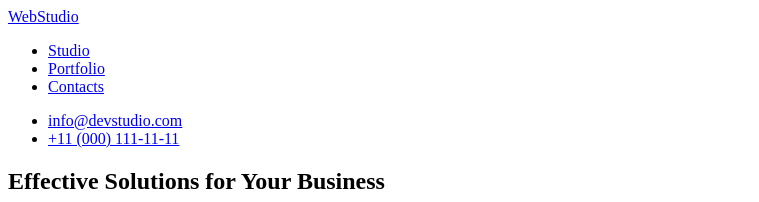
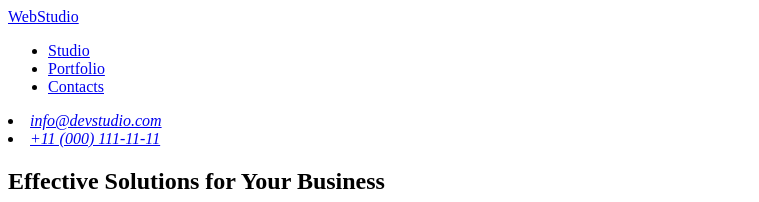
Before and after one commit to OlegPasichnik21/goit-markup-hw-01, a plain HTML site: page index.html in a window 1280 px wide. Shown: the top 202 px of the page, without its empty margins (0-759 px from the left). Drawn offline with Linux system fonts and the light colour scheme; files whose address does not match are found by name.

Commit message:
Add files via upload

```diff
--- a/index.html
+++ b/index.html
@@ -21,14 +21,14 @@
           </li>
         </ul>
       </nav>
-      <ul>
+      <address>
         <li>
           <a href="mailto:info@devstudio.com">info@devstudio.com</a>
         </li>
         <li>
           <a href="tel:+110001111111">+11 (000) 111-11-11</a>
         </li>
-      </ul>
+      </address>
     </header>
     <main>
       <!--Hero section-->
```
